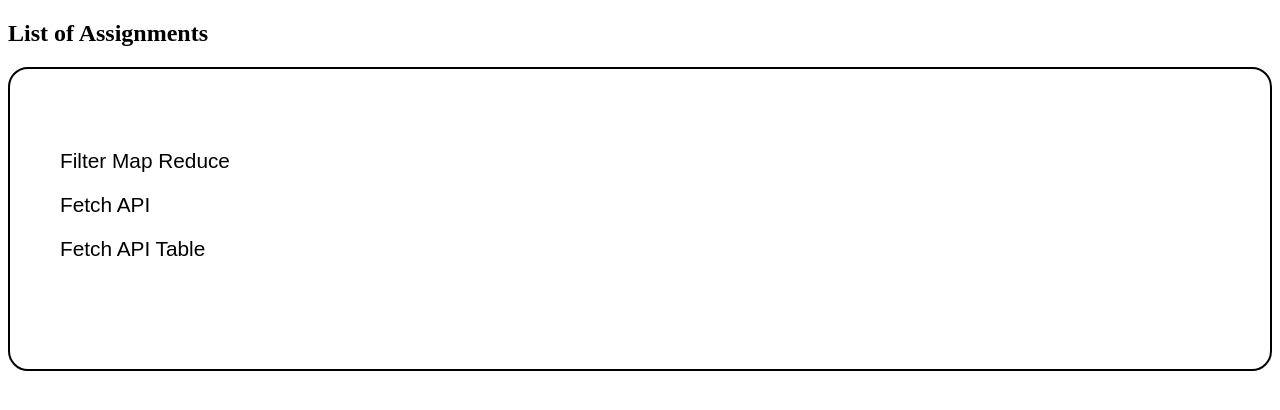
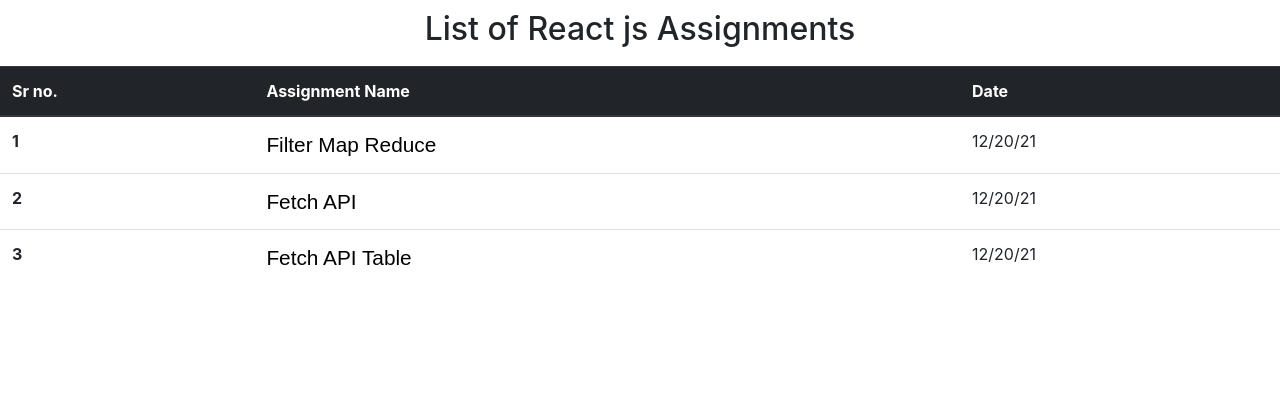
Before and after one commit to akashd-neosoft/React-new, a plain HTML site: page index.html in a window 1280 px wide. Drawn offline with nearby package versions, Linux system fonts and the light colour scheme.

Commit message:
adding changes in index.html file

```diff
--- a/index.html
+++ b/index.html
@@ -5,19 +5,9 @@
     <meta http-equiv="X-UA-Compatible" content="IE=edge">
     <meta name="viewport" content="width=device-width, initial-scale=1.0">
     <title>Js Task</title>
+    <link rel="stylesheet" href="https://maxcdn.bootstrapcdn.com/bootstrap/4.0.0/css/bootstrap.min.css">
     <Style>
-        .html_pages {
-            display: flex;
-            flex-direction: column;
-            justify-content: flex-start;
-            align-items: flex-start;
-            border: 2px solid #000;
-            border-radius: 20px;
-            min-height: 300px;
-        }
-
-        .html_pages a {
-            padding: 10px 50px;
+        .table td a {
             color: #000;
             text-decoration: none;
             max-width: 100%;
@@ -25,17 +15,45 @@
             font-size: 1.3rem
         }
 
-        .html_pages a:first-child {
-            padding-top: 5rem;
+        .header {
+            display: flex;
+            justify-content: center;
+            padding: 10px 0;
         }
     </Style>
 </head>
 <body>
-    <h2>List of Assignments</h2>
-    <div class="html_pages">
-        <a href="mapFilterReduce.html">Filter Map Reduce</a>
-        <a href="fetch.html">Fetch API</a>
-        <a href="fetchtable.html">Fetch API Table</a>
-    </div>
+    <h2 class="header">List of React js Assignments</h2>
+
+    <table class="table">
+        <thead class="thead-dark">
+          <tr>
+            <th scope="col">Sr no.</th>
+            <th scope="col">Assignment Name</th>
+            <th scope="col">Date</th>
+          </tr>
+        </thead>
+        <tbody>
+          <tr>
+              <th>1</th>
+              <td><a href="mapFilterReduce.html">Filter Map Reduce</a></td>
+              <td>12/20/21</td>
+          </tr>
+          <tr>
+              <th>2</th>
+              <td><a href="fetch.html">Fetch API</a></td>
+              <td>12/20/21</td>
+          </tr>
+          <tr>
+              <th>3</th>
+              <td><a href="fetchtable.html">Fetch API Table</a></td>
+              <td>12/20/21</td>
+          </tr>
+        </tbody>
+      </table>
 </body>
+<!-- jQuery first, then Popper.js, then Bootstrap JS -->
+<script src="https://code.jquery.com/jquery-3.2.1.slim.min.js"></script>
+<script src="https://cdnjs.cloudflare.com/ajax/libs/popper.js/1.12.9/umd/popper.min.js"></script>
+<script src="https://maxcdn.bootstrapcdn.com/bootstrap/4.0.0/js/bootstrap.min.js"></script>
 </html>
```
